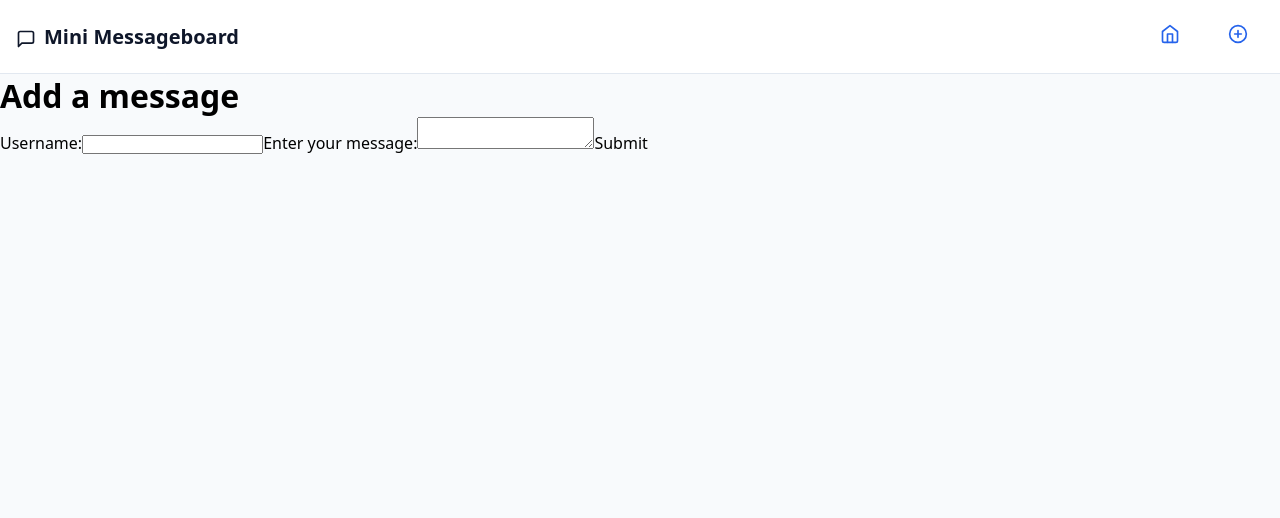
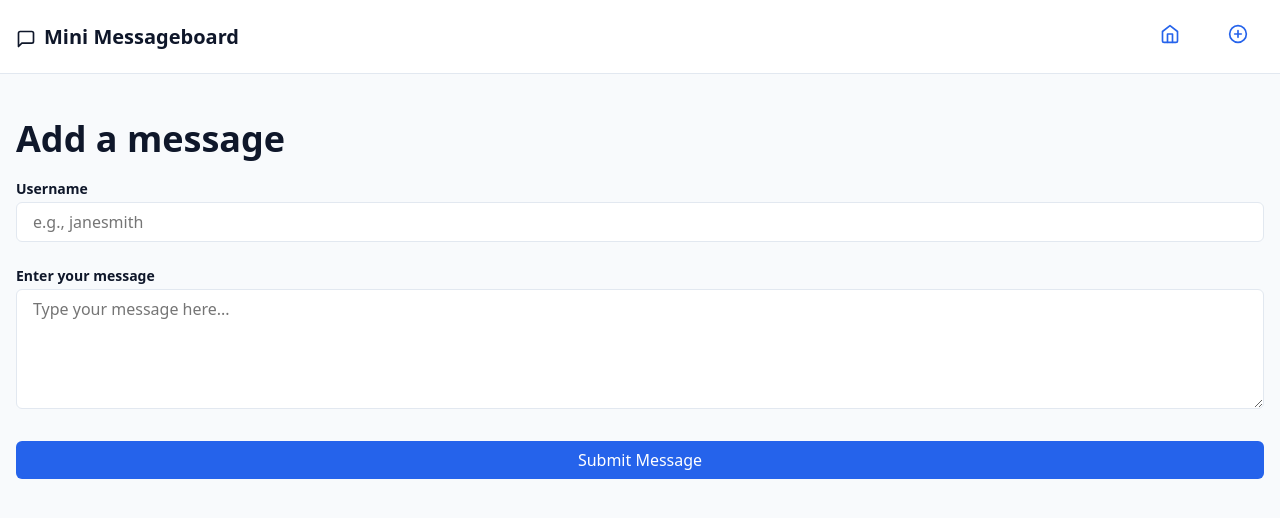
Before and after one commit to RGPin/top-mini-message-board, a React (Vite) app in the folder client/: page /add-message in a window 1280 px wide. Shown: the top 518 px of the page. Built offline with nearby package versions, Linux system fonts and the light colour scheme.

Commit message:
form markup and styling

```diff
--- a/client/src/index.css
+++ b/client/src/index.css
@@ -166,3 +166,103 @@ button {
     }
   }
 }
+
+.form-container {
+  display: flex;
+  flex-direction: column;
+  gap: var(--space-md);
+  margin-top: var(--space-lg);
+  padding: var(--space-md);
+
+  .form-error {
+  background-color: #fef2f2;
+  border: 1px solid #fee2e2;
+  padding: var(--space-md);
+  border-radius: var(--radius-md);
+
+    .form-error-text {
+      color: #dc2626;
+      font-size: var(--text-sm);
+      font-weight: 500;
+    }
+  }
+
+  .form-loading {
+    .form-loading-text {
+      color: var(--color-text-muted);
+      font-size: var(--text-sm);
+    }
+  }
+
+  .form-title {
+    color: var(--color-text-main);
+    font-size: var(--text-xl);
+    font-weight: 700;
+  }
+
+  .message-form {
+    display: flex;
+    flex-direction: column;
+    gap: var(--space-lg);
+
+    .form-group {
+      display: flex;
+      flex-direction: column;
+      gap: var(--space-xs);
+
+      .form-label {
+        color: var(--color-text-main);
+        font-size: var(--text-sm);
+        font-weight: 600;
+      }
+
+      .form-input,
+      .form-textarea {
+        font-family: var(--font-sans);
+        font-size: var(--text-base);
+        color: var(--color-text-main);
+        background-color: var(--color-surface);
+        border: 1px solid var(--color-border);
+        border-radius: var(--radius-sm);
+        padding: var(--space-sm) var(--space-md);
+        outline: none;
+        transition: border-color 0.2s ease;
+      }
+
+      .form-input:focus,
+      .form-textarea:focus {
+        border-color: var(--color-primary);
+      }
+
+      .form-textarea {
+        height: 120px;
+        resize: vertical;
+      }
+    }
+
+    .form-actions {
+      display: flex;
+      flex-direction: column;
+      margin-top: var(--space-sm);
+      .btn-primary {
+        text-align: center;
+        color: white;
+        font-size: var(--text-base);
+        padding: var(--space-sm) var(--space-md);
+        background-color: var(--color-primary);
+        border: none;
+        border-radius: var(--radius-sm);
+
+        &:hover {
+          background-color: var(--color-primary-hover);
+        }
+
+        &:disabled {
+          background-color: var(--color-text-muted);
+          cursor: not-allowed;
+          opacity: 0.7;
+        }
+      }
+    }
+  }
+}
--- a/client/src/pages/AddMessage.jsx
+++ b/client/src/pages/AddMessage.jsx
@@ -41,35 +41,57 @@ export default function AddMessage() {
 
   return (
     <div className="form-container">
-      <h1>Add a message</h1>
+      <h1 className="form-title">Add a message</h1>
 
-      {error && <p className="error-msg">Error: {error}</p>}
+      {error && (
+        <div className="form-error" role="alert">
+          <p className="form-error-text">Error: {error}</p>
+        </div>
+      )}
 
-      <form onSubmit={submitForm}>
-        <label>
-          Username:
+      {loading && (
+        <div className="form-loading">
+          <p className="form-loading-text">Sending...</p>
+        </div>
+      )}
+
+      <form onSubmit={submitForm} className="message-form">
+        <div className="form-group">
+          <label htmlFor="username" className="form-label">
+            Username
+          </label>
           <input
             type="text"
+            id="username"
             name="username"
+            className="form-input"
+            placeholder="e.g., janesmith"
             required
             value={username}
             onChange={(e) => setUsername(e.target.value)}
           />
-        </label>
+        </div>
 
-        <label>
-          Enter your message:
+        <div className="form-group">
+          <label htmlFor="text" className="form-label">
+            Enter your message
+          </label>
           <textarea
+            id="text"
             name="text"
+            className="form-textarea"
+            placeholder="Type your message here..."
             required
             value={text}
             onChange={(e) => setText(e.target.value)}
           ></textarea>
-        </label>
+        </div>
 
-        <button type="submit" disabled={loading}>
-          {loading ? "Sending..." : "Submit"}
-        </button>
+        <div className="form-actions">
+          <button type="submit" className="btn btn-primary" disabled={loading}>
+            {loading ? "Sending..." : "Submit Message"}
+          </button>
+        </div>
       </form>
     </div>
   );
```
